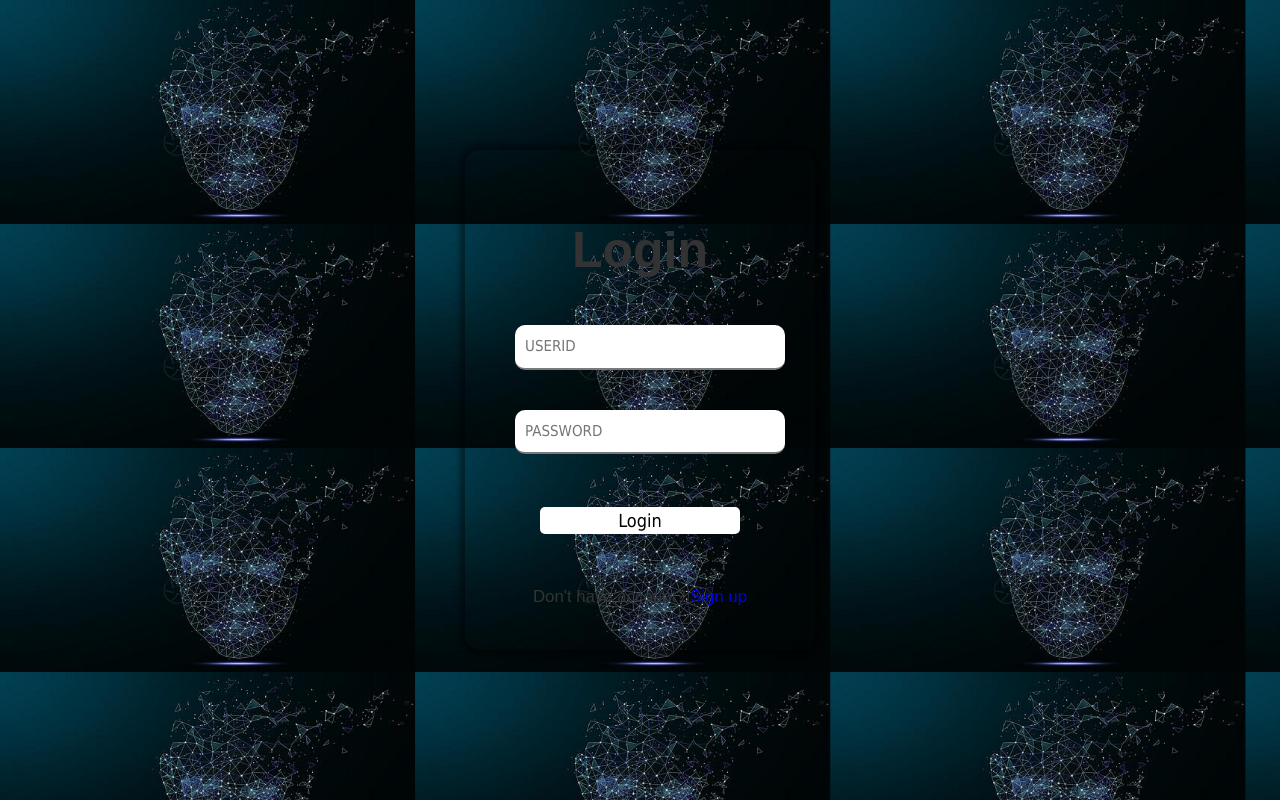
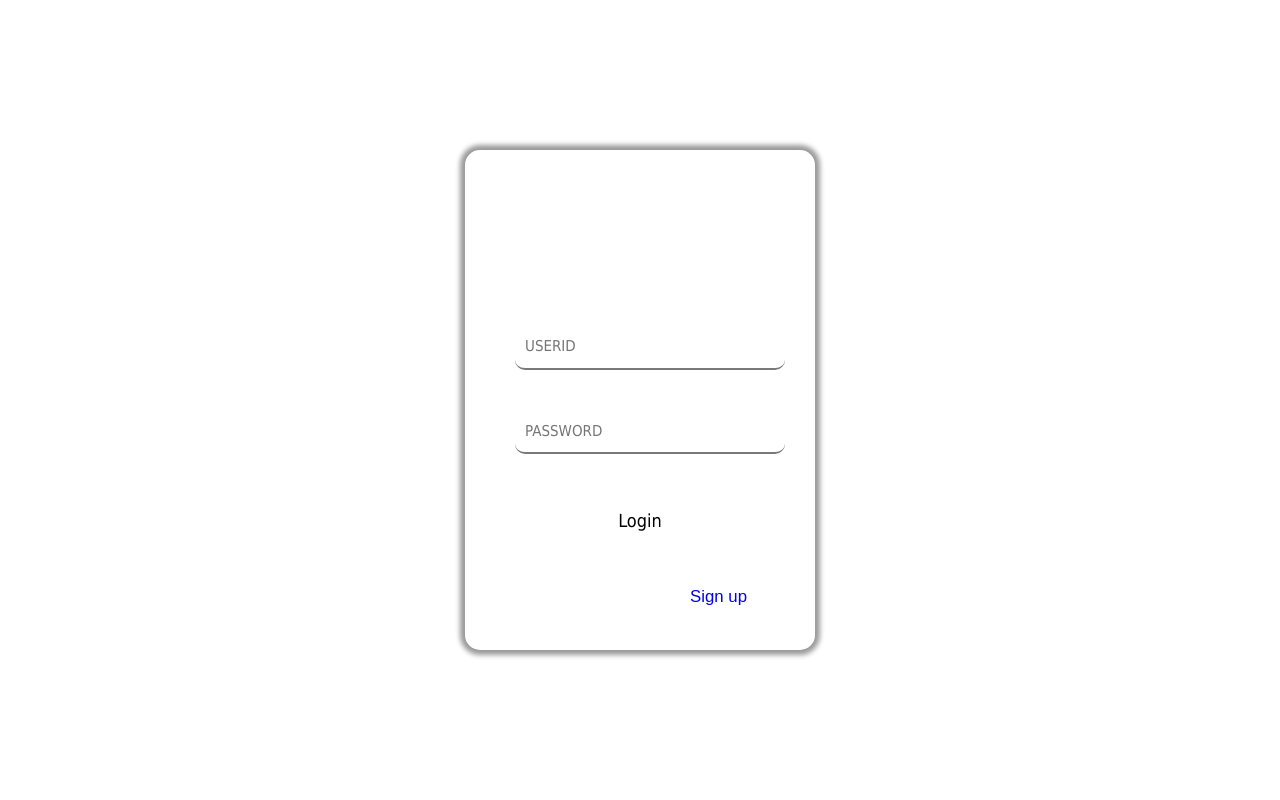
Before and after one commit to wk-Nemo/MyFace, a Vue app in the folder myface/: page /#/home in a window 1280 px wide. Before the commit this address led to /#/facerecognize. Built offline with nearby package versions, Linux system fonts and the light colour scheme.

Commit message:
some style

```diff
--- a/myface/src/page/user/Login.vue
+++ b/myface/src/page/user/Login.vue
@@ -67,9 +67,9 @@ export default {
 <style lang="scss" scoped>
 .container{
   height: 100%;
-  background:url("../../assets/1.jpg");
+  // background:url("../../assets/1.jpg");
   // background-repeat: no-repeat;
-  background-size: auto 28%;
+  // background-size: auto 28%;
 }
 
 .login-wrapper{
@@ -85,6 +85,7 @@ export default {
 }
 
 .login-wrapper .header{
+  color: white;
   font-size: 50px;
   font-weight: bold;
   text-align: center;
@@ -123,10 +124,11 @@ export default {
 }
 
 #in:hover{
-  background-image:linear-gradient(to right,#30cfd0,#330867);
+  background-image:linear-gradient(to right,#585f5f,#151418);
 }
 
 .login-wrapper .msg{
+  color: white;
   text-align: center;
   font-size: larger;
   line-height: 105px;
--- a/myface/src/page/user/Signup.vue
+++ b/myface/src/page/user/Signup.vue
@@ -1,7 +1,7 @@
 <template>
   <div class="container">
       <div class="login-wrapper">
-          <div class="header">Signup</div>
+          <div class="header">SignUp</div>
           <div class="form-wrapper">
               <input
                 type="text"
@@ -20,7 +20,7 @@
                   id="in"
                   class="buttons color-control"
                   @click="Signup"
-                >Signup</button>
+                >SignUp</button>
               </div>
           </div>
           <div class="msg">Already has account? <a href='#' @click="sendSingnupMsg">Login</a></div>
@@ -65,9 +65,9 @@ export default {
 <style lang="scss" scoped>
 .container{
   height: 100%;
-  background:url("../../assets/1.jpg");
+  // background:url("../../assets/1.jpg");
   // background-repeat: no-repeat;
-  background-size: auto 28%;
+  // background-size: auto 28%;
 }
 
 .login-wrapper{
@@ -83,6 +83,7 @@ export default {
 }
 
 .login-wrapper .header{
+  color: white;
   font-size: 50px;
   font-weight: bold;
   text-align: center;
@@ -121,12 +122,13 @@ export default {
 }
 
 #in:hover{
-  background-image:linear-gradient(to right,#30cfd0,#330867);
+  background-image:linear-gradient(to right,#585f5f,#151418);
 }
 
 .login-wrapper .msg{
   text-align: center;
   font-size: larger;
   line-height: 105px;
+  color: white;
 }
 </style>
```
